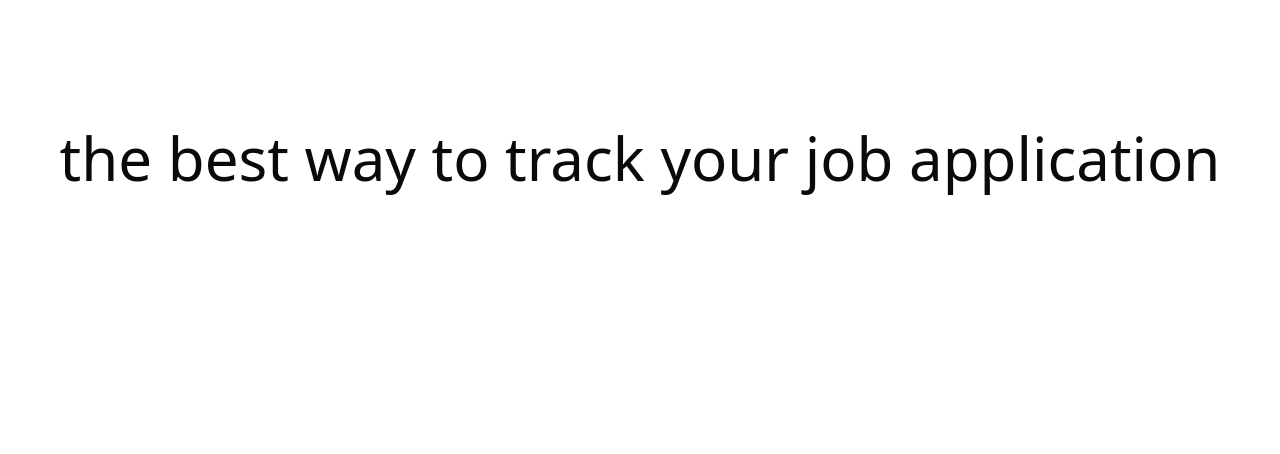
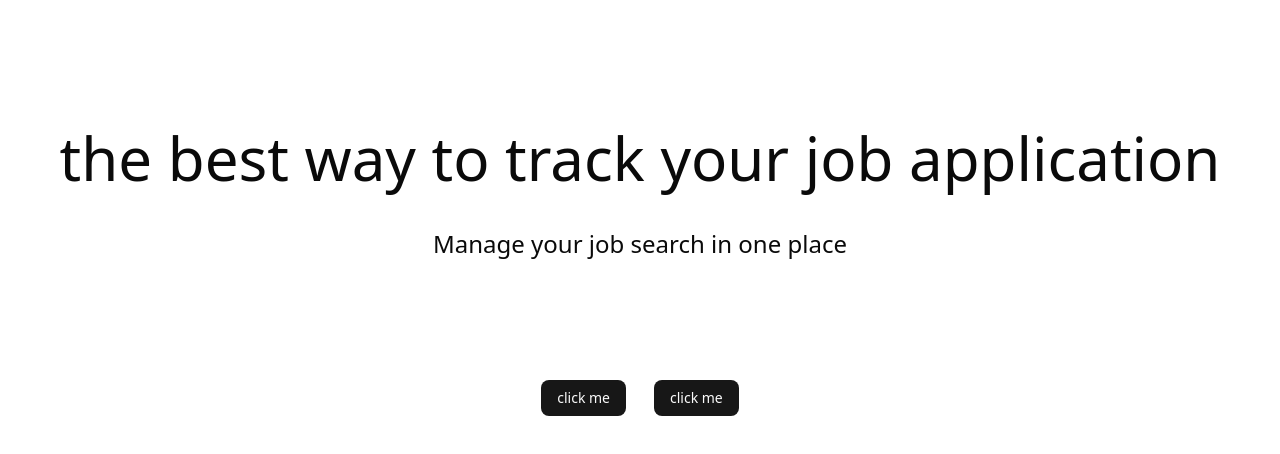
Before and after one commit to sandula-sanchana/Job-application-tracker, a Next.js app: page / in a window 1280 px wide. Shown: the top 454 px of the page. Built offline with nearby package versions, Linux system fonts and the light colour scheme.

Commit message:
add button to home page

```diff
--- a/app/page.tsx
+++ b/app/page.tsx
@@ -1,3 +1,4 @@
+import {Button} from "@/components/ui/button";
 
 
 export default function Home() {
@@ -10,6 +11,13 @@ export default function Home() {
                      <h1 className='text-center'>
                          the best way to track your job application
                      </h1>
+                     <p className='text-2xl text-center m-10'>
+                         Manage your job search in one place
+                     </p>
+                     <div className='flex justify-center py-20 items-center gap-7 '>
+                         <Button className=''> click me</Button>
+                         <Button> click me</Button>
+                     </div>
                  </div>
 
               </section>
```
